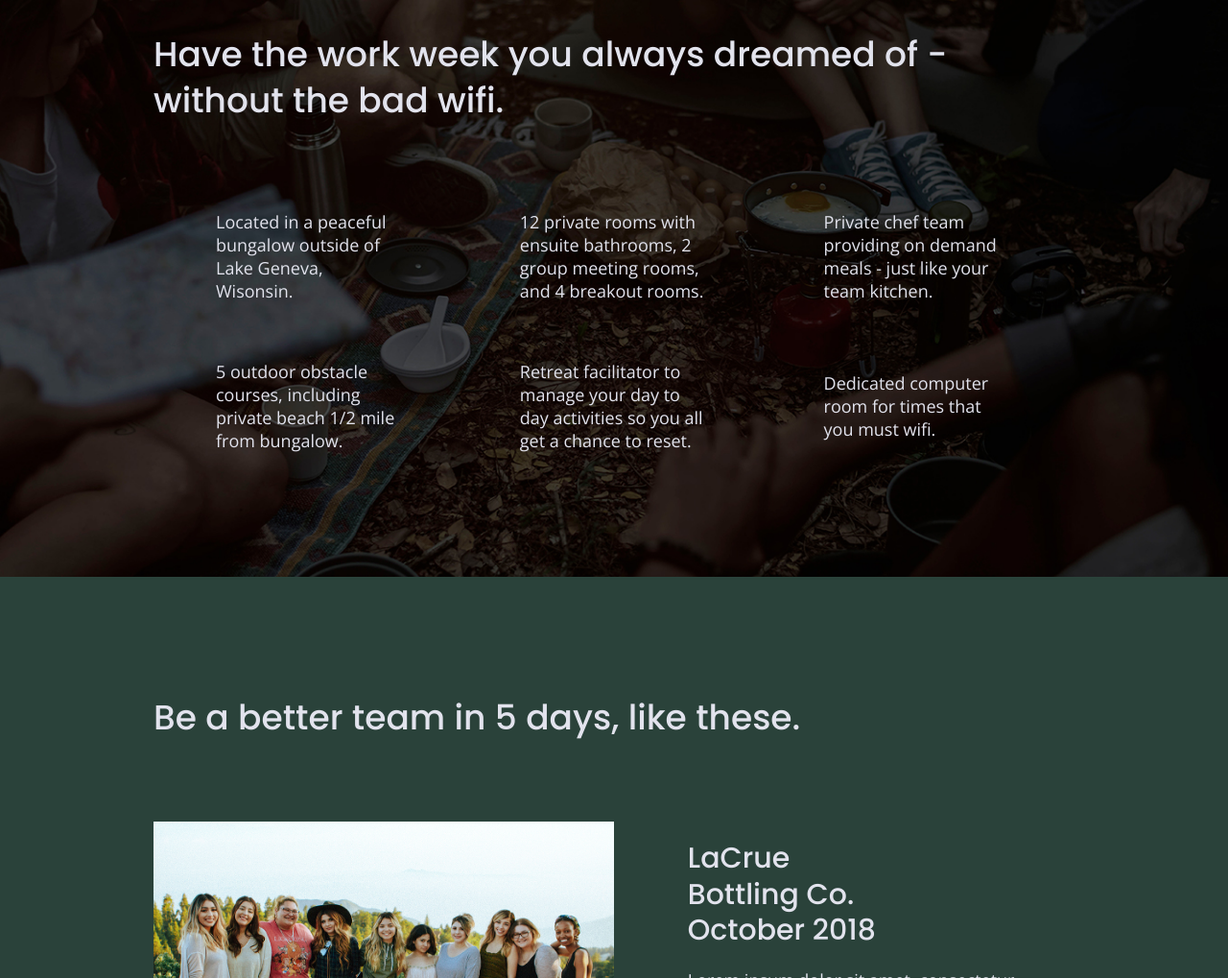
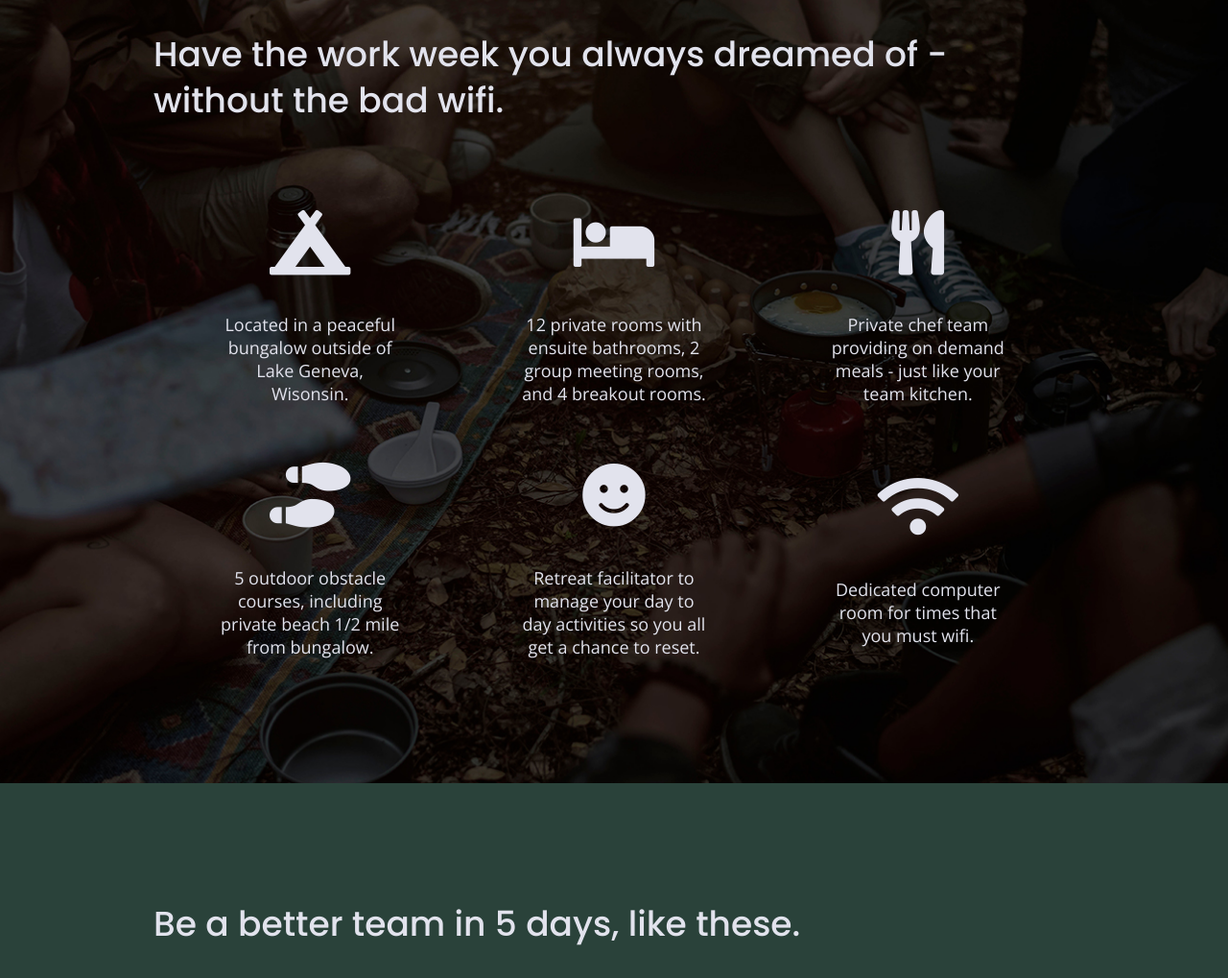
Before and after one commit to l-faithfull/unplugged-retreat, a website built with Parcel: page index.html in a window 1280 px wide. Shown: the part 999-2018 px from the top of the page at 96% size. Built offline with nearby package versions, Linux system fonts and the light colour scheme.

Commit message:
Homepage features icons added

```diff
--- a/css/main.css
+++ b/css/main.css
@@ -243,7 +243,7 @@ footer .copyright {
 }
 
 /* ==========================================
-  MOBILE- HOMEPAGE
+  HOMEPAGE - MOBILE
 ============================================= */
 
 /* -- Hero -- */
@@ -326,6 +326,12 @@ input[type=button] {
 
 .features p {
   margin: 0;
+  text-align: center;
+}
+
+.features i {
+  font-size: 3.75em;
+  margin-bottom: 40px;
 }
 
 /* -- reviews -- */
@@ -348,7 +354,7 @@ input[type=button] {
 
 
 /* ===================================
-  ABOUT PAGE
+  ABOUT PAGE - MOBILE
 ====================================== */
 
 /* Mission */
@@ -392,7 +398,7 @@ input[type=button] {
 
 
 /* =================================
-  FAQ PAGE
+  FAQ PAGE - MOBILE
 ==================================== */
 .faq {
   display: flex;
--- a/index.html
+++ b/index.html
@@ -21,6 +21,9 @@
 
   <!-- Google Fonts -->
   <link href="https://fonts.googleapis.com/css?family=Open+Sans:400,700|Poppins:500,700" rel="stylesheet">
+
+  <!-- Font Awesome CDN -->
+  <link rel="stylesheet" href="https://use.fontawesome.com/releases/v5.5.0/css/all.css" integrity="sha384-B4dIYHKNBt8Bc12p+WXckhzcICo0wtJAoU8YZTY5qE0Id1GSseTk6S+L3BlXeVIU" crossorigin="anonymous">
 
   <meta name="theme-color" content="#fafafa">
 </head>
@@ -75,6 +78,7 @@
 
           <article>
             <p class="fontawesome-icon"><!-- tent icon -->
+              <i class="fas fa-campground"></i>
             </p>
             <p class="features-item-description">
               Located in a peaceful bungalow outside of Lake Geneva, Wisonsin.
@@ -83,6 +87,7 @@
 
           <article>
             <p class="fontawesome-icon"><!-- bed icon -->
+              <i class="fas fa-bed"></i>
             </p>
             <p class="features-item-description">
               12 private rooms with ensuite bathrooms, 2 group meeting rooms, and 4 breakout rooms.
@@ -90,7 +95,8 @@
           </article>
 
           <article>
-            <p class="fontawesome-icon"><!-- cutlery icon -->
+            <p class="fontawesome-icon">  <!-- utensils icon -->
+              <i class="fas fa-utensils"></i>
             </p>
             <p class="features-item-description">
               Private chef team providing on demand meals - just like your team kitchen.
@@ -98,7 +104,8 @@
           </article>
 
           <article>
-            <p class="fontawesome-icon"><!-- footprints icon -->
+            <p class="fontawesome-icon">  <!-- shoe-prints icon -->
+              <i class="fas fa-shoe-prints"></i>
             </p>
             <p class="features-item-description">
               5 outdoor obstacle courses, including private beach 1/2 mile from bungalow.
@@ -106,7 +113,8 @@
           </article>
 
           <article>
-            <p class="fontawesome-icon"><!-- face icon -->
+            <p class="fontawesome-icon">  <!-- smile icon -->
+              <i class="fas fa-smile"></i>
             </p>
             <p class="features-item-description">
               Retreat facilitator to manage your day to day activities so you all get a chance to reset.
@@ -114,8 +122,9 @@
           </article>
 
           <article>
-            <p class="fontawesome-icon">
-            </p><!-- wifi icon -->
+            <p class="fontawesome-icon"> <!-- wifi icon -->
+              <i class="fas fa-wifi"></i>
+            </p>
             <p class="features-item-description">
               Dedicated computer room for times that you must wifi.
             </p>
```
Also changed, not shown: about/index.html (+3 -0 lines), faq/index.html (+3 -0 lines).
